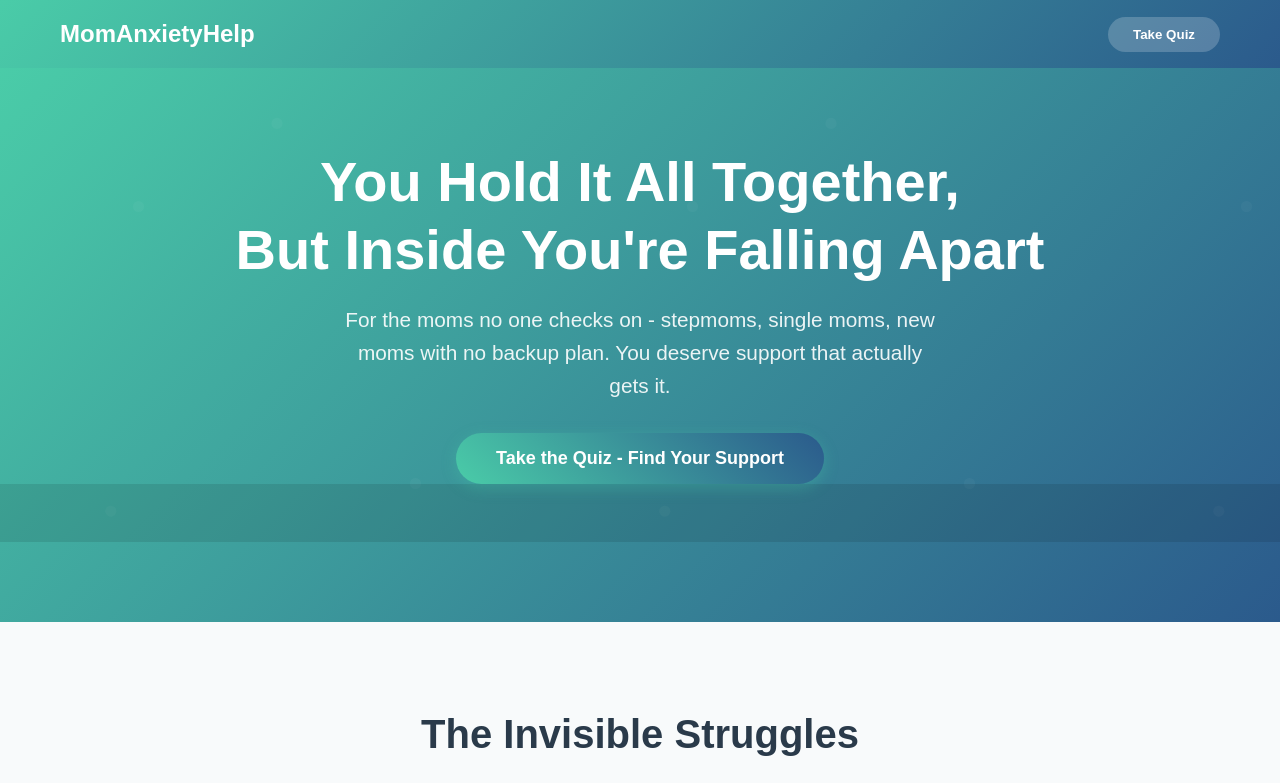
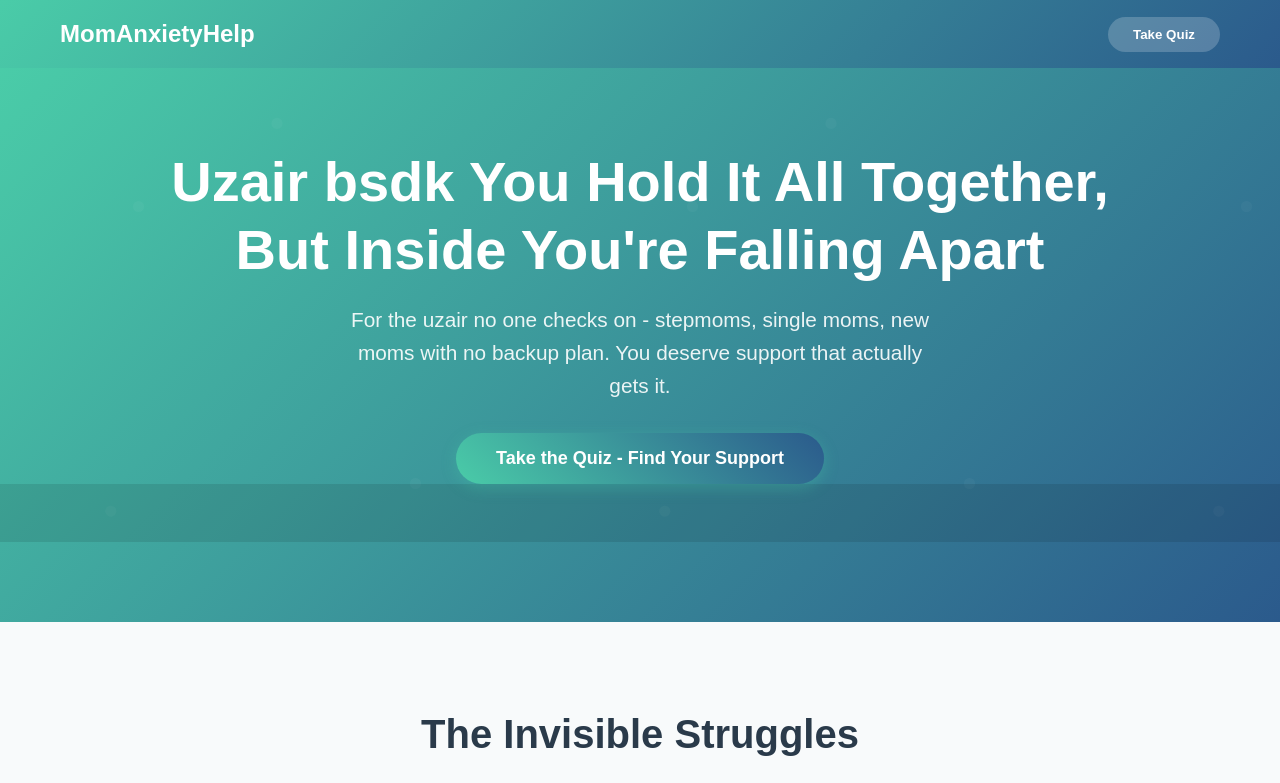
Before and after one commit to postpartum/mom-site, a plain HTML site: page index.html in a window 1280 px wide. Shown: the top 783 px of the page. Drawn offline with Linux system fonts and the light colour scheme; a script that the page names is missing.

Commit message:
Update index.html

```diff
--- a/index.html
+++ b/index.html
@@ -3,7 +3,7 @@
 <head>
     <meta charset="UTF-8">
     <meta name="viewport" content="width=device-width, initial-scale=1.0">
-    <title>Uzair Anxiety Help - You're Not Alone, you're single he marega</title>
+    <title>Mom Anxiety Help - You're Not Alone</title>
     <script async src="https://tally.so/widgets/embed.js"></script>
     <style>
         * {
@@ -441,8 +441,8 @@
     <section class="hero-section">
         <div class="container">
             <div class="hero-content">
-                <h1 class="hero-title">You Hold It All Together,<br>But Inside You're Falling Apart</h1>
-                <p class="hero-subtitle">For the moms no one checks on - stepmoms, single moms, new moms with no backup plan. You deserve support that actually gets it.</p>
+                <h1 class="hero-title">Uzair bsdk You Hold It All Together,<br>But Inside You're Falling Apart</h1>
+                <p class="hero-subtitle">For the uzair no one checks on - stepmoms, single moms, new moms with no backup plan. You deserve support that actually gets it.</p>
                 <button class="cta-button"
                         data-tally-open="n9PDQK"
                         data-tally-layout="modal"
```
